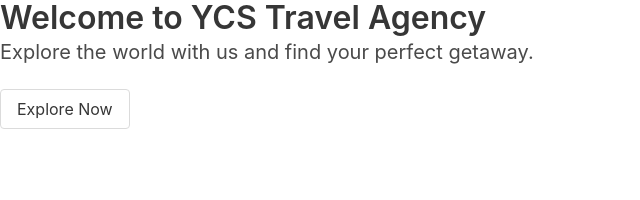
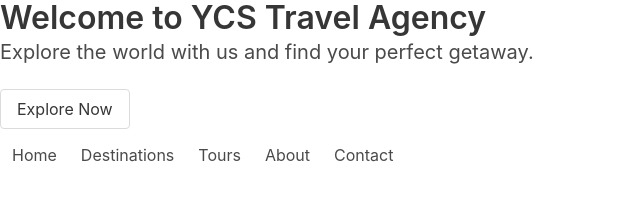
Before and after one commit to lhomoludens/project_1, a plain HTML site: page index.html in a window 1280 px wide. Shown: the whole page, without its empty margins (0-640 px from the left). Drawn offline with nearby package versions, Linux system fonts and the light colour scheme.

Commit message:
Added a responsive navigation menu with links to different sections using

```diff
--- a/index.html
+++ b/index.html
@@ -15,6 +15,18 @@
         </div>
     </header>
 
+    <nav class="navbar">
+        <div class="navbar-menu">
+            <div class="navbar-start">
+                <a class="navbar-item" href="#home">Home</a>
+                <a class="navbar-item" href="#destinations">Destinations</a>
+                <a class="navbar-item" href="#tours">Tours</a>
+                <a class="navbar-item" href="#about">About</a>
+                <a class="navbar-item" href="#contact">Contact</a>
+            </div>
+        </div>
+    </nav>
+
 
 
 </body>
```
